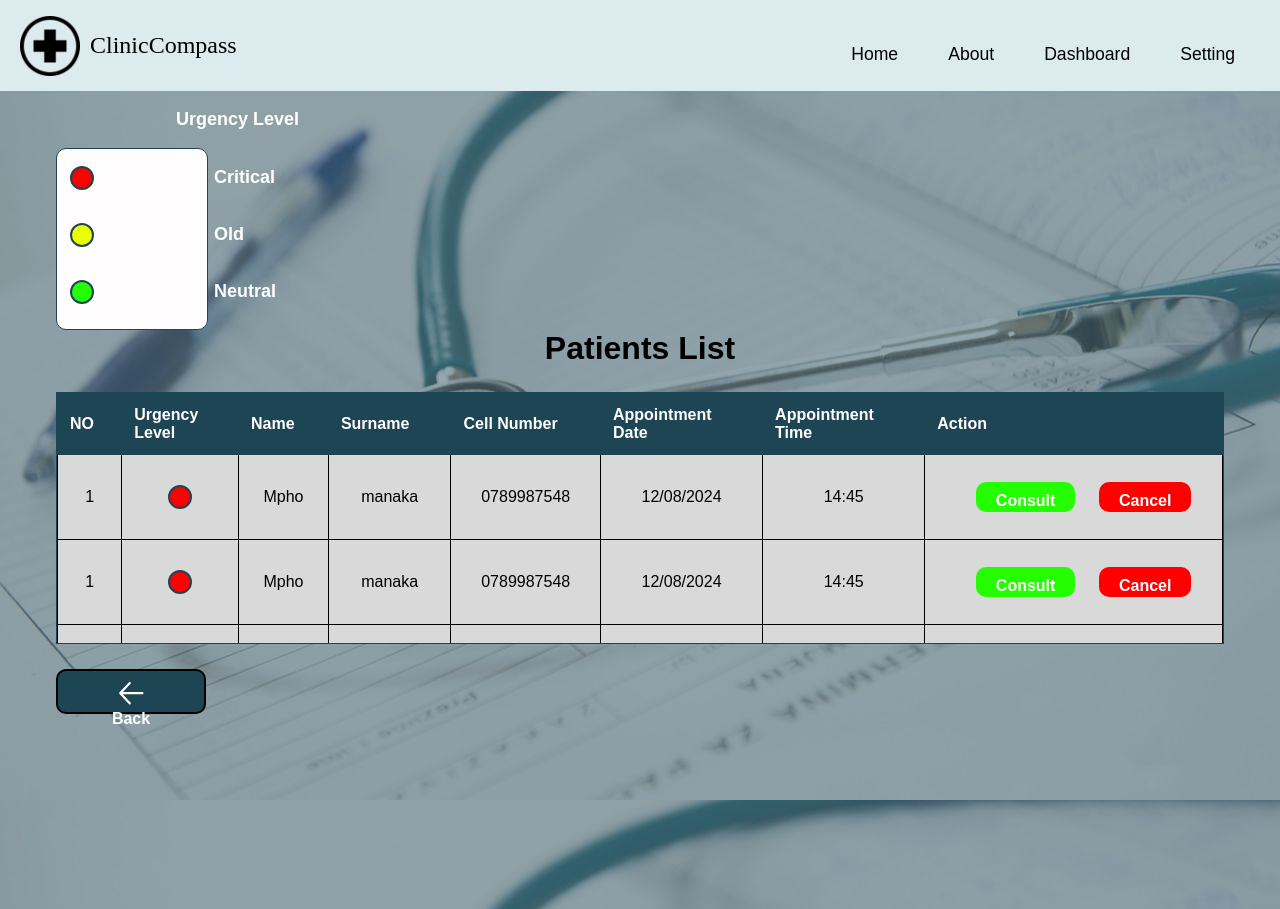
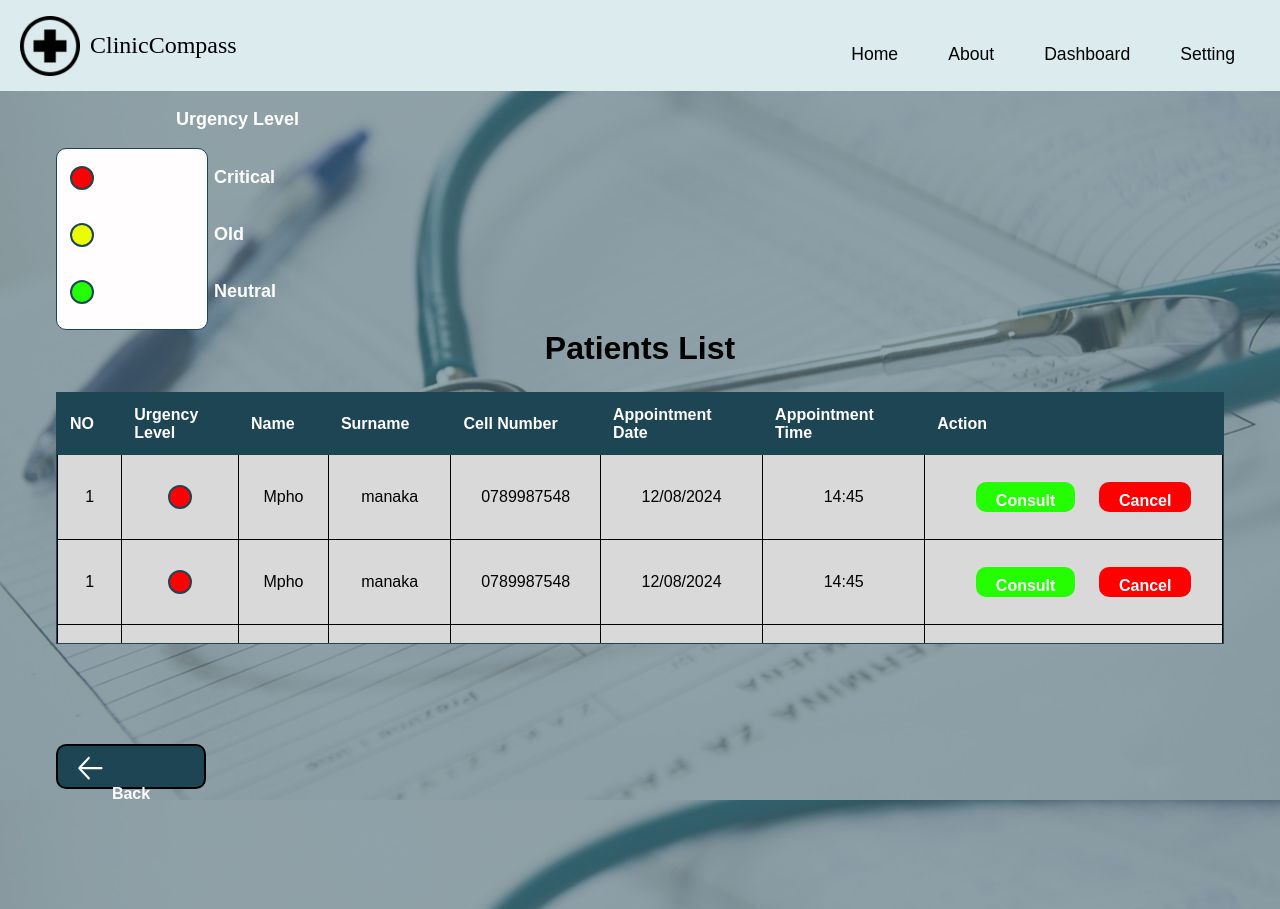
Before and after one commit to BathabileMkhabela/ClinicCampass.Web, a React (Create React App) app: page /patients-list in a window 1280 px wide. Built offline with nearby package versions, Linux system fonts and the light colour scheme.

Commit message:
Initial commit

```diff
--- a/src/styles/admin_styles.css
+++ b/src/styles/admin_styles.css
@@ -173,21 +173,26 @@ h1{
     background-color: var(--primary-color);
     border-radius: var(--border-radius);
     margin-left: 56px;
-    margin-top: 25px;
+    margin-top: 100px;
     align-items: center;
     height: 45px;
     font-size: var(--button-fontsize);
     font-weight: var(--button-fontWeight);
     color: var(--white-color);
+    text-align:top;
+
 
 }
 button{
     display: flex;
     justify-content: space-evenly;
+    text-align: center;
 }
 .btn_icon_container img{
     height: 25px;
     width: 25px;
+    margin-right: 120px;
+    margin-top: 1-12px;
 }
 .consTable{
     margin-left: 56px;
```
